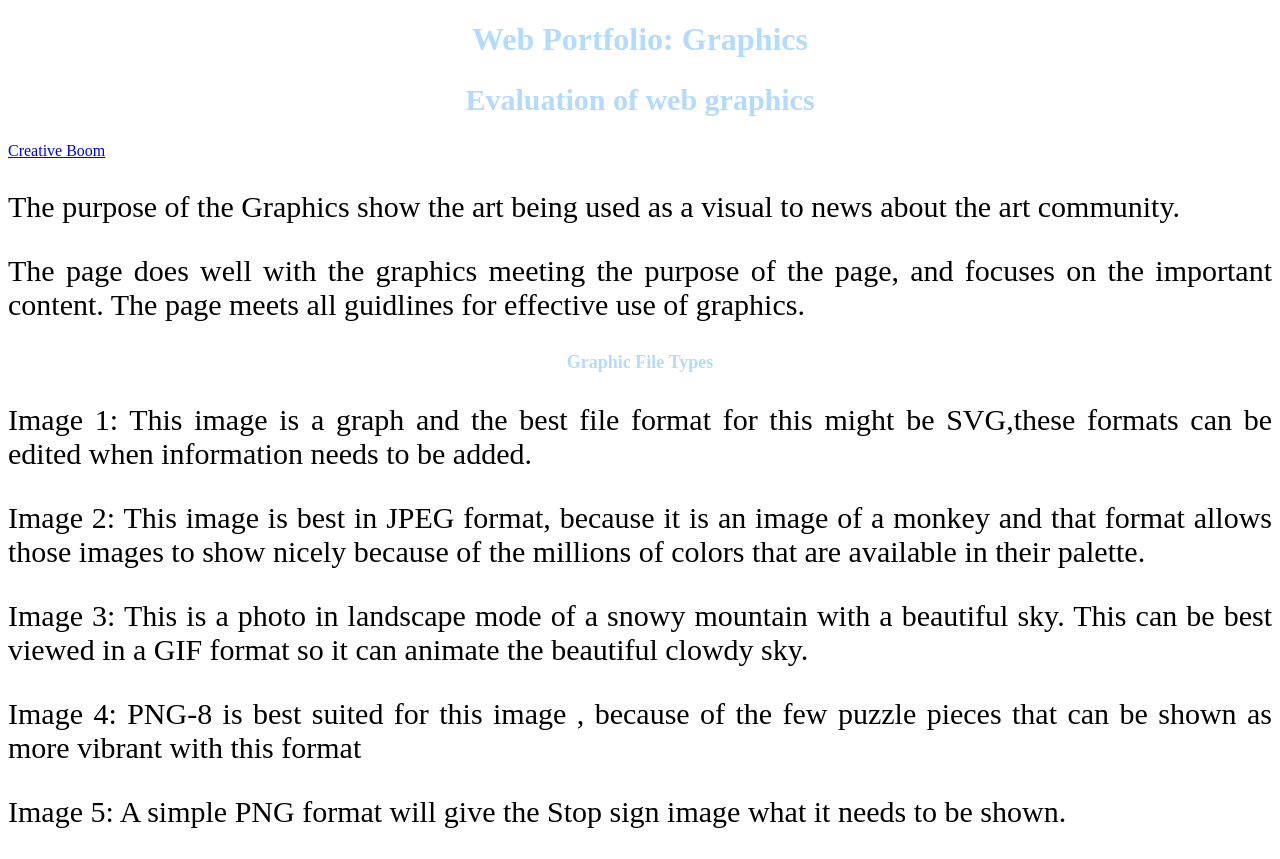
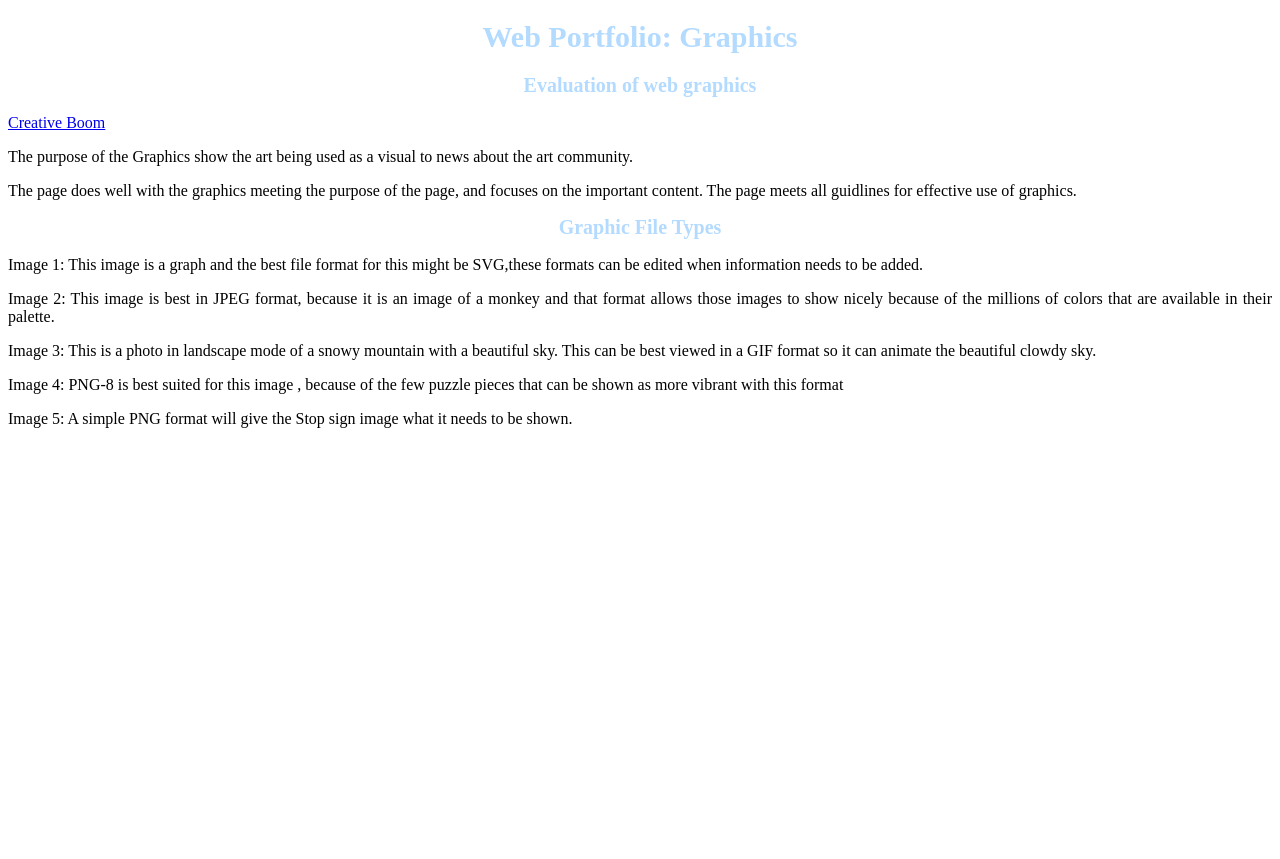
Before and after one commit to paulinavaldovinos/graphics.github.io, a plain HTML site: page index.html in a window 1280 px wide. After the commit the page ends 800 px from the top, so only its background shows below. Drawn offline with Linux system fonts and the light colour scheme.

Commit message:
Update mystyle.css

```diff
--- a/mystyle.css
+++ b/mystyle.css
@@ -1,18 +1,19 @@
 #evaluation {
     color: #b3daff;
   text-align: center;
-   font-size: 30px;
+   font-size: 20px;
 }
 h1 {
   color:  #b3daff;
   text-align: center;
+     font-size: 30px
 }
 #filetypes {
     color: #b3daff;
   text-align: center;
-   font-size: Large;
+   font-size:  20px;
 }
 p {
   text-align: justify;
-  font-size: 30px;
+  font-size: 16px;
 }
```
